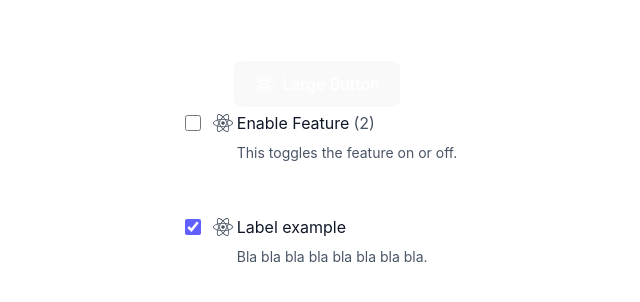
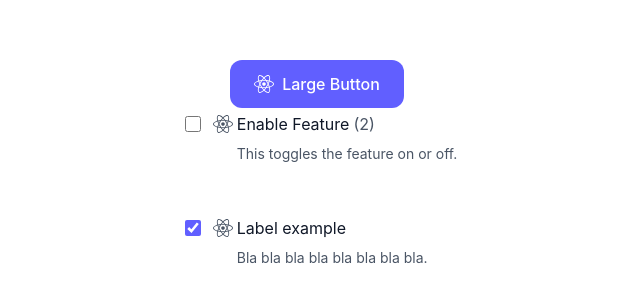
Before and after one commit to tidy-dev-team/Kido-DS, a React (Vite) app in the folder kido-ds/: page / in a window 1280 px wide. Shown: the part 236-538 px from the top of the page, without its empty margins (323-963 px from the left). Built offline with nearby package versions, Linux system fonts and the light colour scheme.

Commit message:
Button styles

```diff
--- a/kido-ds/src/button/Button.tsx
+++ b/kido-ds/src/button/Button.tsx
@@ -34,7 +34,7 @@ export const Button: React.FC<ButtonProps> = ({
 
   const variantClasses =
     variant === 'contained'
-      ? 'bg-blue-600 text-white hover:bg-blue-700 active:bg-blue-800 focus-visible:ring-blue-500'
+      ? 'bg-indigo-500 text-white hover:bg-blue-700 active:bg-blue-800 focus-visible:ring-blue-500'
       : variant === 'outlined'
       ? 'border border-blue-600 text-blue-600 hover:bg-blue-50 active:bg-blue-100 focus-visible:ring-blue-500'
       : 'text-blue-600 hover:bg-blue-50 active:bg-blue-100 focus-visible:ring-blue-500';
--- a/kido-ds/src/index.css
+++ b/kido-ds/src/index.css
@@ -38,7 +38,7 @@ h1 {
   line-height: 1.1;
 }
 
-button {
+/* button {
   border-radius: 8px;
   border: 1px solid transparent;
   padding: 0.6em 1.2em;
@@ -57,7 +57,7 @@ button:hover {
 button:focus,
   button:focus-visible {
   outline: 4px auto -webkit-focus-ring-color;
-}
+} */
 
 @media (prefers-color-scheme:light) {
   :root {
@@ -69,7 +69,7 @@ button:focus,
     color: #747bff;
   }
 
-  button {
+  /* button {
     background-color: #f9f9f9;
-  }
+  } */
 }
```
